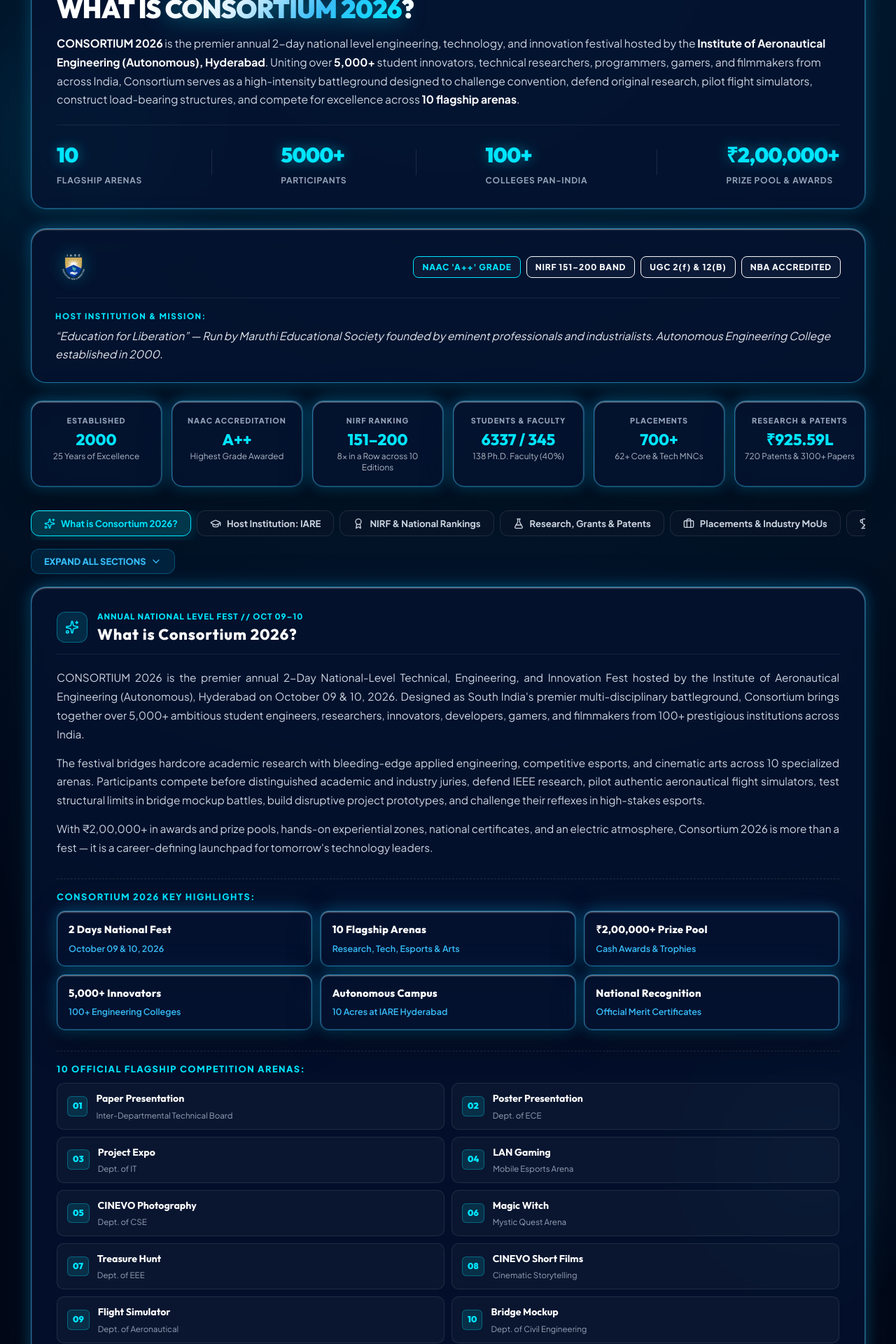
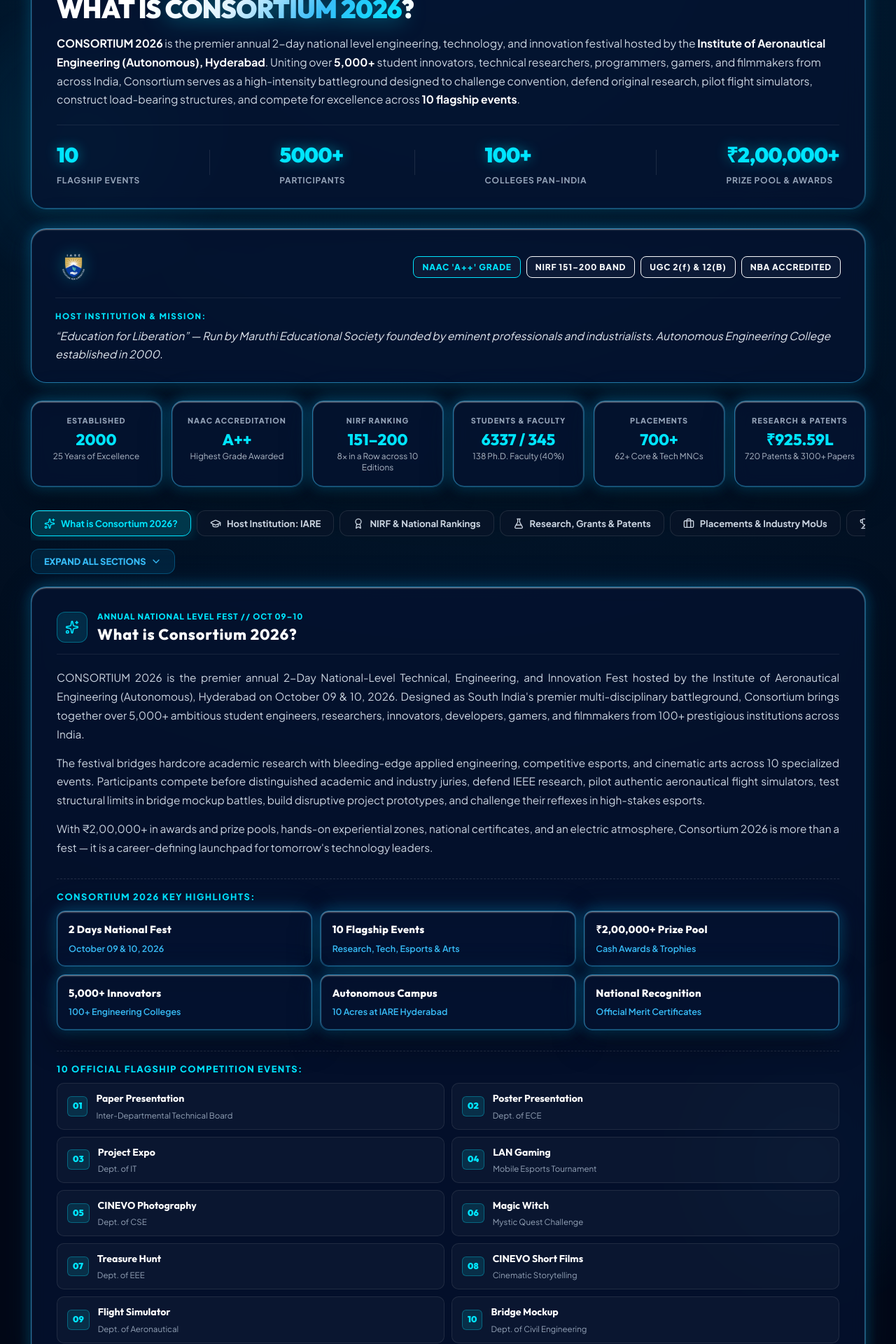
Before and after one commit to martyn-in/consortium, a React (Vite) app: page / in a window 1280 px wide. Shown: the part 3620-5540 px from the top of the page at 70% size. Built offline with nearby package versions, Linux system fonts and the light colour scheme; a web font is replaced by a local one.

Commit message:
refactor(copy): replace arena terminology with events across copy and components

```diff
--- a/src/components/AboutUs.css
+++ b/src/components/AboutUs.css
@@ -720,7 +720,8 @@
   font-weight: 600;
 }
 
-/* Arena Highlights Grid */
+/* Event Highlights Grid */
+.event-highlights-grid,
 .arena-highlights-grid {
   display: grid;
   grid-template-columns: repeat(2, 1fr);
@@ -728,6 +729,7 @@
   margin-top: 10px;
 }
 
+.event-highlight-chip,
 .arena-highlight-chip {
   display: flex;
   align-items: center;
@@ -739,12 +741,14 @@
   transition: all 0.2s ease;
 }
 
+.event-highlight-chip:hover,
 .arena-highlight-chip:hover {
   background: rgba(0, 229, 255, 0.08);
   border-color: rgba(0, 229, 255, 0.35);
   transform: translateY(-1px);
 }
 
+.event-chip-num,
 .arena-chip-num {
   font-family: 'Outfit', sans-serif;
   font-size: 0.78rem;
@@ -756,6 +760,7 @@
   border: 1px solid rgba(0, 229, 255, 0.3);
 }
 
+.event-chip-info,
 .arena-chip-info {
   display: flex;
   flex-direction: column;
@@ -763,6 +768,7 @@
   overflow: hidden;
 }
 
+.event-chip-name,
 .arena-chip-name {
   font-family: 'Outfit', sans-serif;
   font-size: 0.88rem;
@@ -773,6 +779,7 @@
   text-overflow: ellipsis;
 }
 
+.event-chip-dept,
 .arena-chip-dept {
   font-family: 'Plus Jakarta Sans', sans-serif;
   font-size: 0.72rem;
@@ -786,6 +793,7 @@
   .fest-pillars-grid {
     grid-template-columns: repeat(2, 1fr);
   }
+  .event-highlights-grid,
   .arena-highlights-grid {
     grid-template-columns: 1fr;
   }
--- a/src/components/AboutUs.jsx
+++ b/src/components/AboutUs.jsx
@@ -27,24 +27,24 @@
     badge: 'ANNUAL NATIONAL LEVEL FEST // OCT 09–10',
     content: [
       "CONSORTIUM 2026 is the premier annual 2-Day National-Level Technical, Engineering, and Innovation Fest hosted by the Institute of Aeronautical Engineering (Autonomous), Hyderabad on October 09 & 10, 2026. Designed as South India's premier multi-disciplinary battleground, Consortium brings together over 5,000+ ambitious student engineers, researchers, innovators, developers, gamers, and filmmakers from 100+ prestigious institutions across India.",
-      "The festival bridges hardcore academic research with bleeding-edge applied engineering, competitive esports, and cinematic arts across 10 specialized arenas. Participants compete before distinguished academic and industry juries, defend IEEE research, pilot authentic aeronautical flight simulators, test structural limits in bridge mockup battles, build disruptive project prototypes, and challenge their reflexes in high-stakes esports.",
+      "The festival bridges hardcore academic research with bleeding-edge applied engineering, competitive esports, and cinematic arts across 10 specialized events. Participants compete before distinguished academic and industry juries, defend IEEE research, pilot authentic aeronautical flight simulators, test structural limits in bridge mockup battles, build disruptive project prototypes, and challenge their reflexes in high-stakes esports.",
       "With ₹2,00,000+ in awards and prize pools, hands-on experiential zones, national certificates, and an electric atmosphere, Consortium 2026 is more than a fest — it is a career-defining launchpad for tomorrow's technology leaders."
     ],
     festPillars: [
       { title: '2 Days National Fest', desc: 'October 09 & 10, 2026' },
-      { title: '10 Flagship Arenas', desc: 'Research, Tech, Esports & Arts' },
+      { title: '10 Flagship Events', desc: 'Research, Tech, Esports & Arts' },
       { title: '₹2,00,000+ Prize Pool', desc: 'Cash Awards & Trophies' },
       { title: '5,000+ Innovators', desc: '100+ Engineering Colleges' },
       { title: 'Autonomous Campus', desc: '10 Acres at IARE Hyderabad' },
       { title: 'National Recognition', desc: 'Official Merit Certificates' }
     ],
-    arenaHighlights: [
+    eventHighlights: [
       { num: '01', name: 'Paper Presentation', dept: 'Inter-Departmental Technical Board' },
       { num: '02', name: 'Poster Presentation', dept: 'Dept. of ECE' },
       { num: '03', name: 'Project Expo', dept: 'Dept. of IT' },
-      { num: '04', name: 'LAN Gaming', dept: 'Mobile Esports Arena' },
+      { num: '04', name: 'LAN Gaming', dept: 'Mobile Esports Tournament' },
       { num: '05', name: 'CINEVO Photography', dept: 'Dept. of CSE' },
-      { num: '06', name: 'Magic Witch', dept: 'Mystic Quest Arena' },
+      { num: '06', name: 'Magic Witch', dept: 'Mystic Quest Challenge' },
       { num: '07', name: 'Treasure Hunt', dept: 'Dept. of EEE' },
       { num: '08', name: 'CINEVO Short Films', dept: 'Cinematic Storytelling' },
       { num: '09', name: 'Flight Simulator', dept: 'Dept. of Aeronautical' },
@@ -186,13 +186,13 @@
             </h3>
 
             <p className="spotlight-desc">
-              <strong>CONSORTIUM 2026</strong> is the premier annual 2-day national level engineering, technology, and innovation festival hosted by the <strong>Institute of Aeronautical Engineering (Autonomous), Hyderabad</strong>. Uniting over <strong>5,000+</strong> student innovators, technical researchers, programmers, gamers, and filmmakers from across India, Consortium serves as a high-intensity battleground designed to challenge convention, defend original research, pilot flight simulators, construct load-bearing structures, and compete for excellence across <strong>10 flagship arenas</strong>.
+              <strong>CONSORTIUM 2026</strong> is the premier annual 2-day national level engineering, technology, and innovation festival hosted by the <strong>Institute of Aeronautical Engineering (Autonomous), Hyderabad</strong>. Uniting over <strong>5,000+</strong> student innovators, technical researchers, programmers, gamers, and filmmakers from across India, Consortium serves as a high-intensity battleground designed to challenge convention, defend original research, pilot flight simulators, construct load-bearing structures, and compete for excellence across <strong>10 flagship events</strong>.
             </p>
 
             <div className="spotlight-metrics-row">
               <div className="spotlight-metric-item">
                 <span className="spotlight-metric-val">10</span>
-                <span className="spotlight-metric-lbl">Flagship Arenas</span>
+                <span className="spotlight-metric-lbl">Flagship Events</span>
               </div>
               <div className="spotlight-metric-div" />
               <div className="spotlight-metric-item">
@@ -342,17 +342,17 @@
                     </div>
                   )}
 
-                  {/* 10 Arenas quick overview */}
-                  {currentSection.arenaHighlights && (
+                  {/* 10 Events quick overview */}
+                  {currentSection.eventHighlights && (
                     <div className="about-sub-matrix">
-                      <h4 className="sub-matrix-heading">10 OFFICIAL FLAGSHIP COMPETITION ARENAS:</h4>
-                      <div className="arena-highlights-grid">
-                        {currentSection.arenaHighlights.map((arena, i) => (
-                          <div key={i} className="arena-highlight-chip">
-                            <span className="arena-chip-num">{arena.num}</span>
-                            <div className="arena-chip-info">
-                              <span className="arena-chip-name">{arena.name}</span>
-                              <span className="arena-chip-dept">{arena.dept}</span>
+                      <h4 className="sub-matrix-heading">10 OFFICIAL FLAGSHIP COMPETITION EVENTS:</h4>
+                      <div className="event-highlights-grid arena-highlights-grid">
+                        {currentSection.eventHighlights.map((eventItem, i) => (
+                          <div key={i} className="event-highlight-chip arena-highlight-chip">
+                            <span className="event-chip-num arena-chip-num">{eventItem.num}</span>
+                            <div className="event-chip-info arena-chip-info">
+                              <span className="event-chip-name arena-chip-name">{eventItem.name}</span>
+                              <span className="event-chip-dept arena-chip-dept">{eventItem.dept}</span>
                             </div>
                           </div>
                         ))}
@@ -437,16 +437,16 @@
                           </div>
                         )}
 
-                        {sec.arenaHighlights && (
+                        {sec.eventHighlights && (
                           <div className="about-sub-matrix">
-                            <h4 className="sub-matrix-heading">10 OFFICIAL FLAGSHIP COMPETITION ARENAS:</h4>
-                            <div className="arena-highlights-grid">
-                              {sec.arenaHighlights.map((arena, i) => (
-                                <div key={i} className="arena-highlight-chip">
-                                  <span className="arena-chip-num">{arena.num}</span>
-                                  <div className="arena-chip-info">
-                                    <span className="arena-chip-name">{arena.name}</span>
-                                    <span className="arena-chip-dept">{arena.dept}</span>
+                            <h4 className="sub-matrix-heading">10 OFFICIAL FLAGSHIP COMPETITION EVENTS:</h4>
+                            <div className="event-highlights-grid arena-highlights-grid">
+                              {sec.eventHighlights.map((eventItem, i) => (
+                                <div key={i} className="event-highlight-chip arena-highlight-chip">
+                                  <span className="event-chip-num arena-chip-num">{eventItem.num}</span>
+                                  <div className="event-chip-info arena-chip-info">
+                                    <span className="event-chip-name arena-chip-name">{eventItem.name}</span>
+                                    <span className="event-chip-dept arena-chip-dept">{eventItem.dept}</span>
                                   </div>
                                 </div>
                               ))}
--- a/src/components/EventArenaDeck.jsx
+++ b/src/components/EventArenaDeck.jsx
@@ -63,7 +63,7 @@
           type="button"
           className="deck-nav-btn deck-nav-prev"
           onClick={handlePrev}
-          aria-label="Previous Arena Event"
+          aria-label="Previous Event"
           title="Previous Event (Left Arrow)"
         >
           <ChevronLeft size={24} />
@@ -178,7 +178,7 @@
           type="button"
           className="deck-nav-btn deck-nav-next"
           onClick={handleNext}
-          aria-label="Next Arena Event"
+          aria-label="Next Event"
           title="Next Event (Right Arrow)"
         >
           <ChevronRight size={24} />
@@ -203,7 +203,7 @@
         {/* Mobile Swipe Hint */}
         <div className="deck-swipe-hint">
           <span className="swipe-dot">●</span>
-          <span>SWIPE OR USE ARROWS TO NAVIGATE ARENAS</span>
+          <span>SWIPE OR USE ARROWS TO NAVIGATE EVENTS</span>
         </div>
       </div>
     </div>
--- a/src/components/Navbar.jsx
+++ b/src/components/Navbar.jsx
@@ -22,7 +22,7 @@
   useEffect(() => {
     let ticking = false;
     let lastCheckTime = 0;
-    const sections = ['home', 'about', 'events', 'schedule', 'arena-experience', 'venue', 'contact'];
+    const sections = ['home', 'about', 'events', 'schedule', 'venue', 'contact'];
 
     const handleScroll = () => {
       if (!ticking) {
--- a/src/data/eventsData.js
+++ b/src/data/eventsData.js
@@ -116,7 +116,7 @@
     type: 'ESPORTS / COMBAT',
     category: 'Experience',
     department: 'Department of Information Technology (IT)',
-    tagline: 'Enter the arena. Play for the win.',
+    tagline: 'Enter the tournament. Play for the win.',
     description: 'The ultimate collegiate mobile esports championship featuring Battlegrounds Mobile India (BGMI) and Free Fire Max. Tactical squad warfare, high-pressure clutch plays, and live esports stage showdowns.',
     image: imgLanGaming,
     icon: Gamepad2,
```
